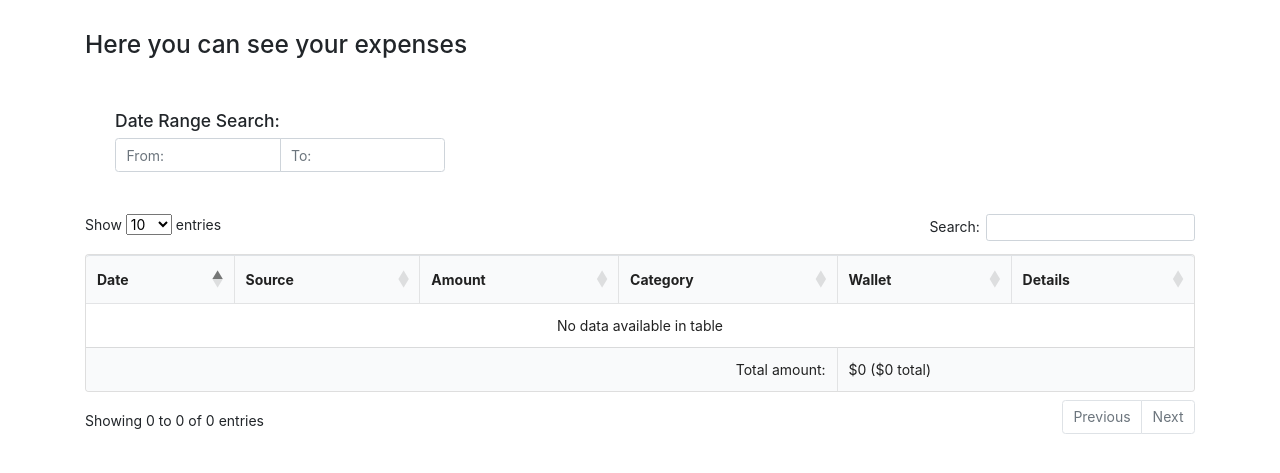
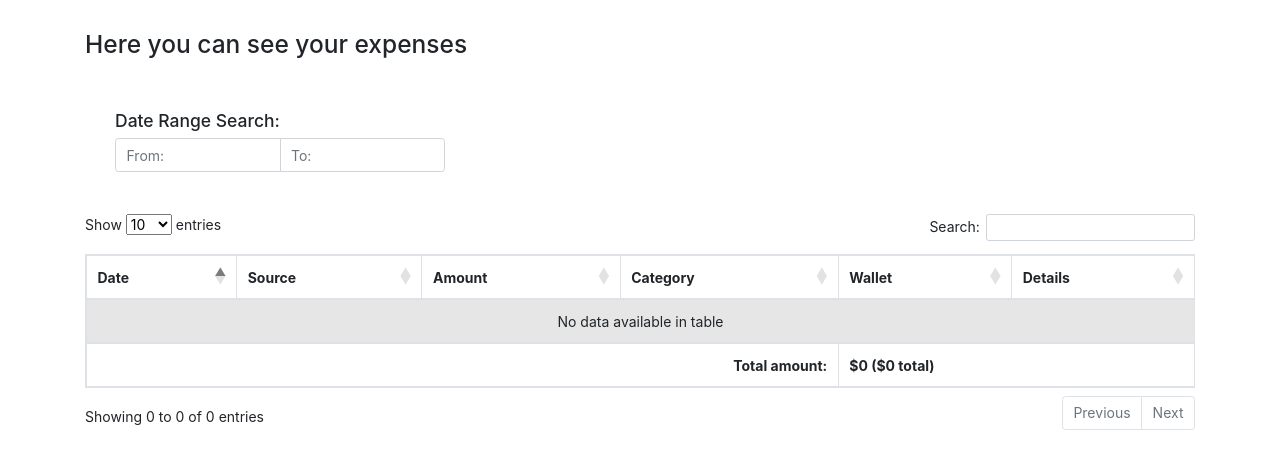
Before and after one commit to mivchal333/Wallet-App, a Django app: page /wallet/expense/ in a window 1280 px wide. Shown: the part 49-522 px from the top of the page. Run offline with Django 3.2, Linux system fonts and the light colour scheme; the visitor is signed in with stand-in values (Sample User, id 1); data that the repository does not hold is empty; some libraries are stand-ins or nearby versions.

Commit message:
Some changes in expenseList

```diff
--- a/wallet/templates/wallet/expense/expenseList.html
+++ b/wallet/templates/wallet/expense/expenseList.html
@@ -72,7 +72,7 @@
     </br>
     </br>
 
-        <table id="table_expense" class="ui celled table">
+        <table id="table_expense"  class="table table-striped table-bordered" style="width:100%">
             <thead>
                 <tr>
                     <th>Date</th>
@@ -94,7 +94,8 @@
                     <td><a href="/wallet/income/{{ expense.id }}" class="btn-sm btn-primary">See details</a></td>
                 </tr>
             {% endfor %}
-            </tbody>            <tfoot>
+            </tbody>
+            <tfoot>
             <tr>
                 <th colspan="4" style="text-align:right">Total amount:</th>
                 <th colspan="2"></th>
```
